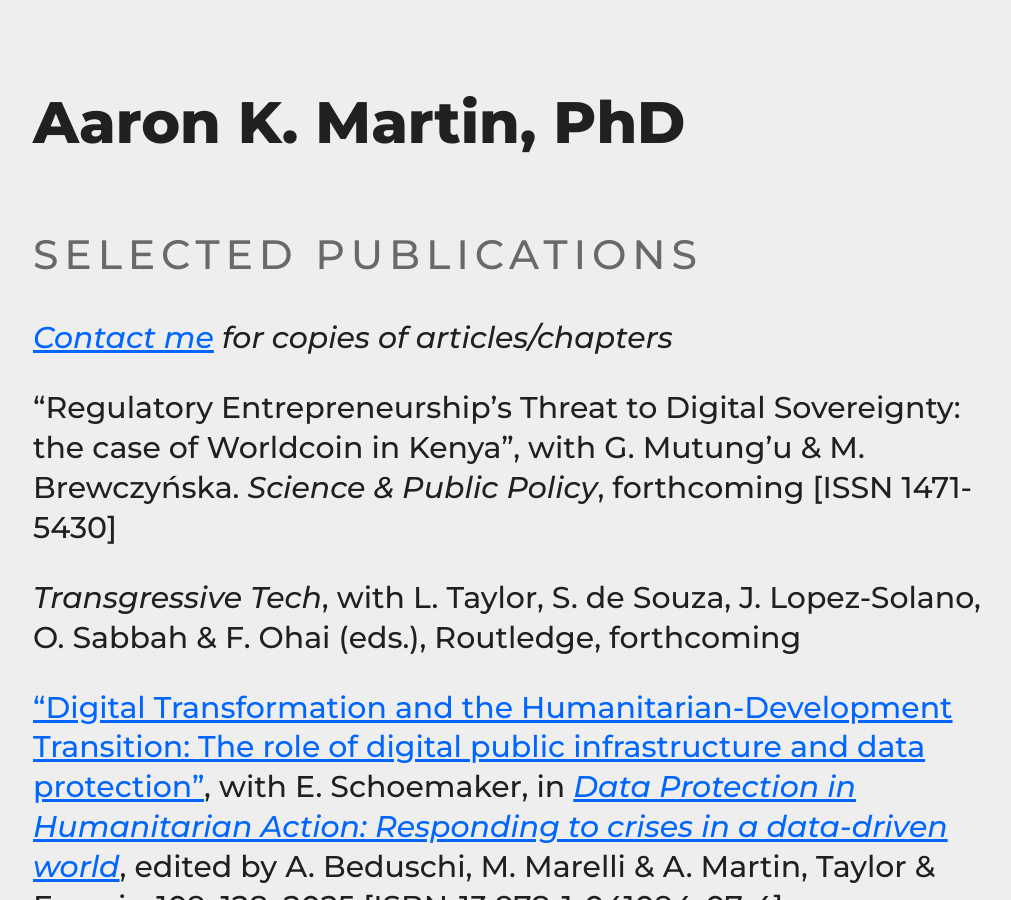
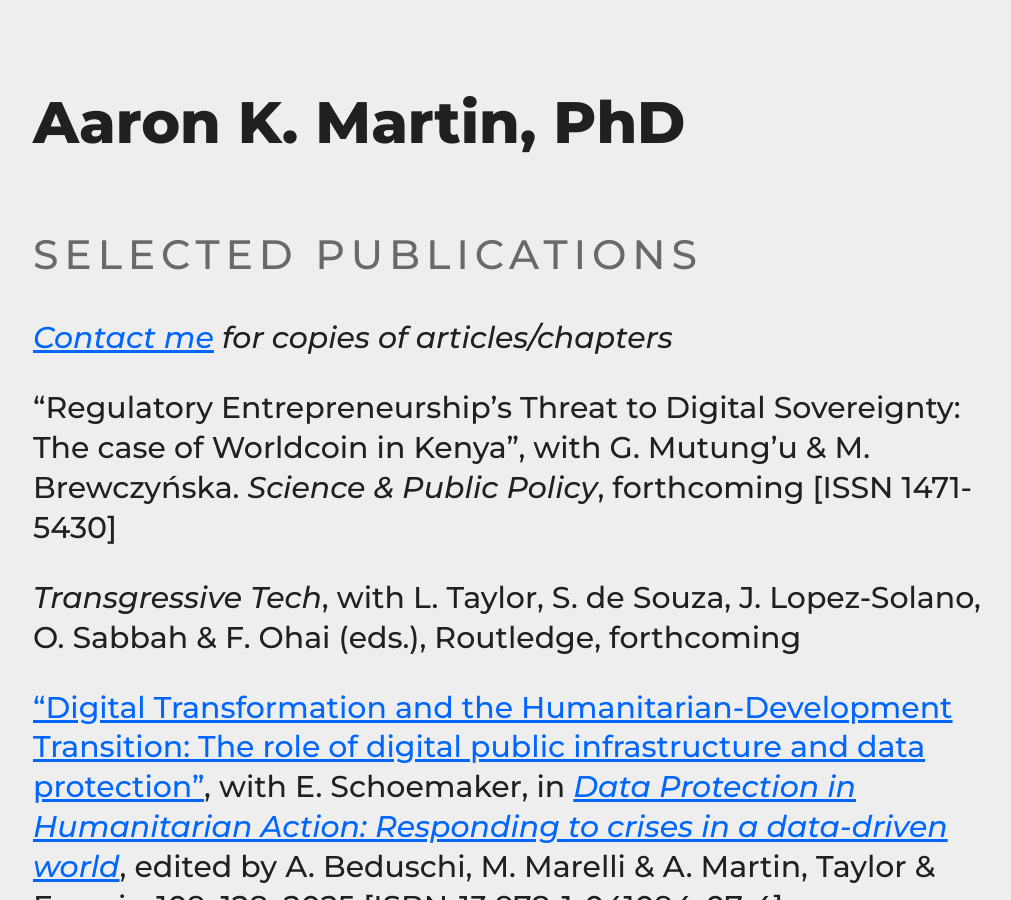
Before and after one commit to haroonalrasheed/641a, a Jekyll site: the page built from selected-publications/index.md, in a window 1280 px wide and 900 px high. Shown: the whole window, without its empty margins (131-1142 px from the left). Built offline with Jekyll 4.4.1, drawn with Linux system fonts in a browser that asks for light colours.

```diff
--- a/selected-publications/index.md
+++ b/selected-publications/index.md
@@ -10,7 +10,7 @@ _[Contact me](mailto:a.k.martin@alumni.lse.ac.uk) for copies of articles/chapter
 
 <!-- "Data Ethics", with Q. Tsui, in _Elgar Concise Encyclopedia on Privacy and Data Protection Law_, edited by G. Gonzales Fuster & F. Bieker, Edward Elgar, forthcoming -->
 
-"Regulatory Entrepreneurship’s Threat to Digital Sovereignty: the case of Worldcoin in Kenya", with G. Mutung'u & M. Brewczyńska. _Science & Public Policy_, forthcoming [ISSN 1471-5430]
+"Regulatory Entrepreneurship’s Threat to Digital Sovereignty: The case of Worldcoin in Kenya", with G. Mutung'u & M. Brewczyńska. _Science & Public Policy_, forthcoming [ISSN 1471-5430]
 
 _Transgressive Tech_, with L. Taylor, S. de Souza, J. Lopez-Solano, O. Sabbah & F. Ohai (eds.), Routledge, forthcoming
 
```
